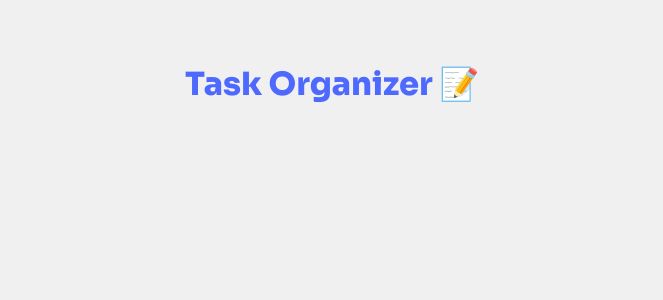
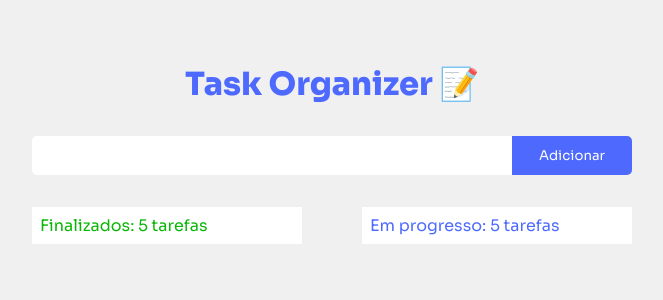
Before and after one commit to Ignacio-fabianamaria/task_organizer, a React (Vite) app: page / in a window 1280 px wide. Shown: the top 300 px of the page, without its empty margins (308-971 px from the left). Built offline with nearby package versions, Linux system fonts and the light colour scheme.

Commit message:
feat: add input and button to save the tasks

```diff
--- a/src/pages/Home/Home.module.css
+++ b/src/pages/Home/Home.module.css
@@ -1,3 +1,44 @@
 .home{
     color:blue
 }
+
+.createTask input{
+width: 80%;
+text-decoration: none;
+border: none;
+padding: .7rem;
+border-radius: 5px 0 0 5px ;
+}
+
+.createTask button{
+    width: 20%;
+    padding: .7rem;
+    background-color: var(--primary);
+    color: var(--white);
+    border: none;
+    border-radius: 0 5px 5px 0;
+}
+
+.createTask{
+    margin: 2rem 0;
+}
+
+.filter{
+    display: flex;
+    justify-content: space-between;
+    margin: 2rem 0;
+}
+
+.finish, .progress{
+  background-color: var(--white);
+  padding: .5rem;
+  width: 45%;
+}
+
+.finish{
+    color: var(--secondary);
+}
+
+.progress{
+    color: var(--primary);
+}
--- a/src/pages/Home/index.tsx
+++ b/src/pages/Home/index.tsx
@@ -1,10 +1,18 @@
 import { Header } from "../../components/Header";
-// import styles from './Home.module.css'
+import styles from './Home.module.css'
 
 export function Home(){
     return(
         <div>
             <Header />
+            <div className={styles.createTask}>
+                <input type="text" />
+                <button>Adicionar</button>
+            </div>
+            <div className={styles.filter}>
+                <span className={styles.finish}>Finalizados: 5 tarefas</span>
+                <span className={styles.progress}>Em progresso: 5 tarefas</span>
+            </div>
         </div>
     )
 }
```
